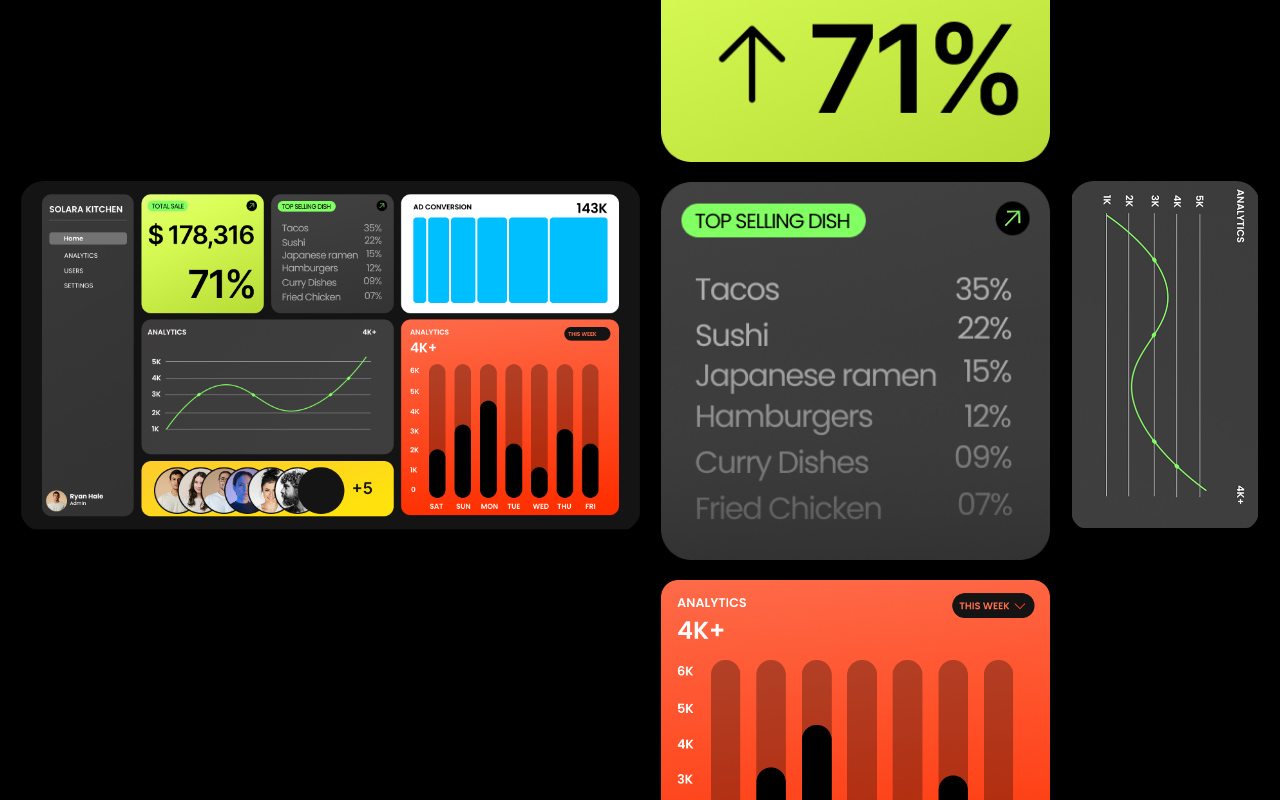
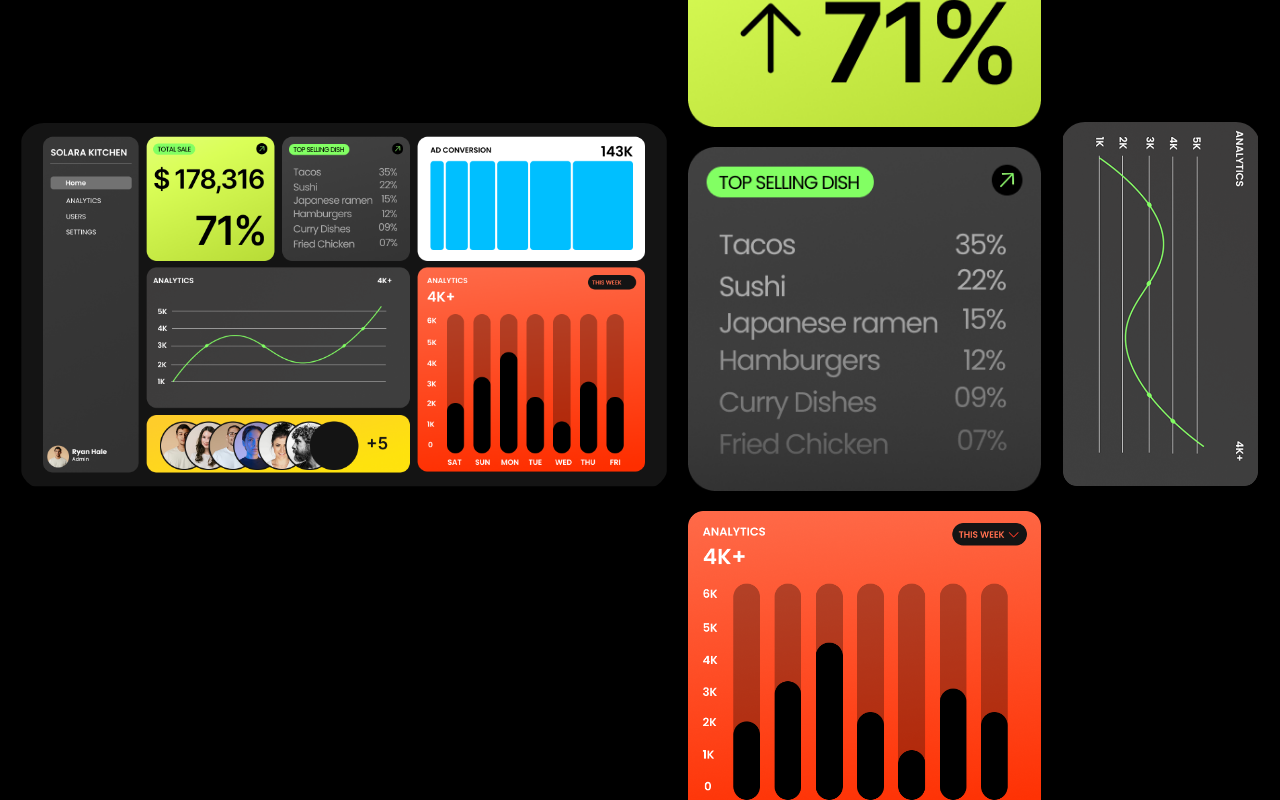
Before and after one commit to Light0777/One, a Next.js app: page / in a window 1280 px wide. Shown: the part 760-1560 px from the top of the page. Built offline with nearby package versions, Linux system fonts and the light colour scheme.

Commit message:
new layout -end

```diff
--- a/app/components/HeroSection.tsx
+++ b/app/components/HeroSection.tsx
@@ -146,7 +146,7 @@ export default function HeroSection() {
                     <Image
                         src="/case1.png"
                         alt="Dashboard preview"
-                        width={1080}
+                        width={1240}
                         height={1920}
                         className="rounded-xl sm:rounded-3xl"
                         quality={100}
@@ -158,9 +158,9 @@ export default function HeroSection() {
                             key={img}
                             src={`/dashcomp/${img}.png`}
                             alt="Dashboard preview"
-                            width={120}
+                            width={125}
                             height={180}
-                            className="rounded-xl w-full md:w-[200] h-auto"
+                            className="rounded-xl w-full md:w-[227]"
                             quality={100}
                         />
                     ))}
@@ -170,7 +170,7 @@ export default function HeroSection() {
                     <Image
                         src="/dashcomp/Group 17.png"
                         alt="Dashboard preview"
-                        width={330}
+                        width={380}
                         height={180}
                         className="rounded-3xl hidden md:block"
                         quality={100}
```
